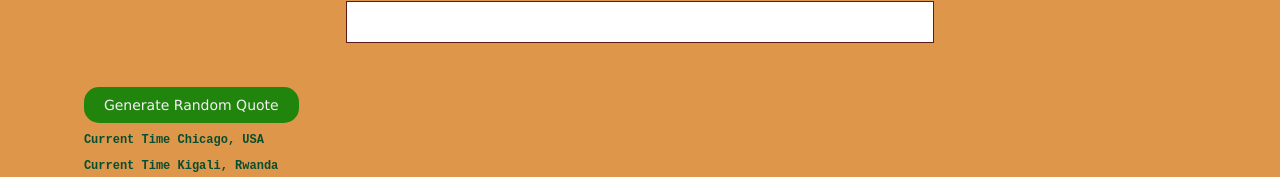
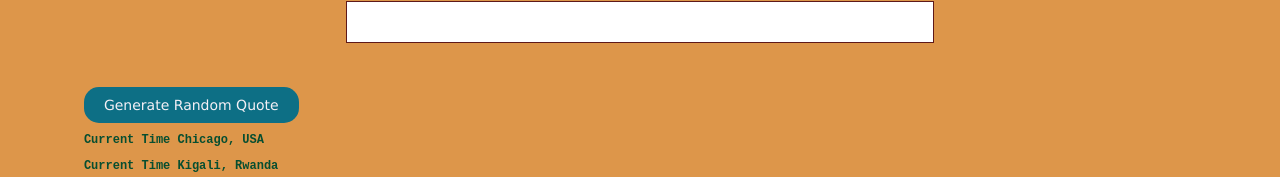
Before and after one commit to Lande21/RandomQuote, a React (Create React App) app: page / in a window 1280 px wide. Shown: the part 301-478 px from the top of the page. Built offline with nearby package versions, Linux system fonts and the light colour scheme; no server answers.

Commit message:
Newest practices

```diff
--- a/src/App.css
+++ b/src/App.css
@@ -12,7 +12,7 @@
   justify-content: center;
   font-size: calc(9px + 2vmin);
   font-family: 'Segoe UI', Tahoma, Geneva, Verdana, sans-serif;
-  color: rgb(105, 20, 33);
+  color: rgb(3, 60, 31);
 }
 .mytime{
 
--- a/src/quotedisplay.css
+++ b/src/quotedisplay.css
@@ -1,7 +1,7 @@
 /* quoteDisplay.css */
 .button {
     padding: 10px 20px;
-    background-color: rgb(33, 133, 13);
+    background-color: rgb(13, 111, 133);
     border: none;
     border-radius: 15px;
     cursor: pointer;
```
